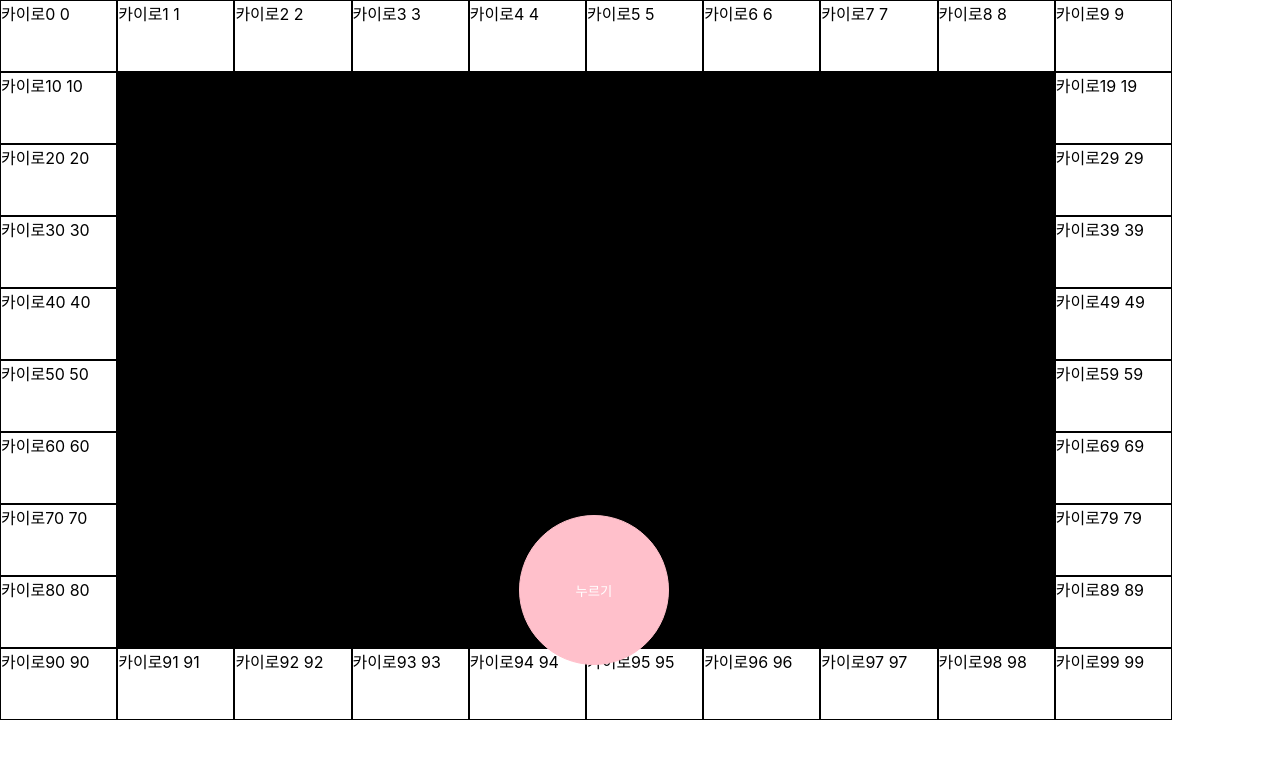
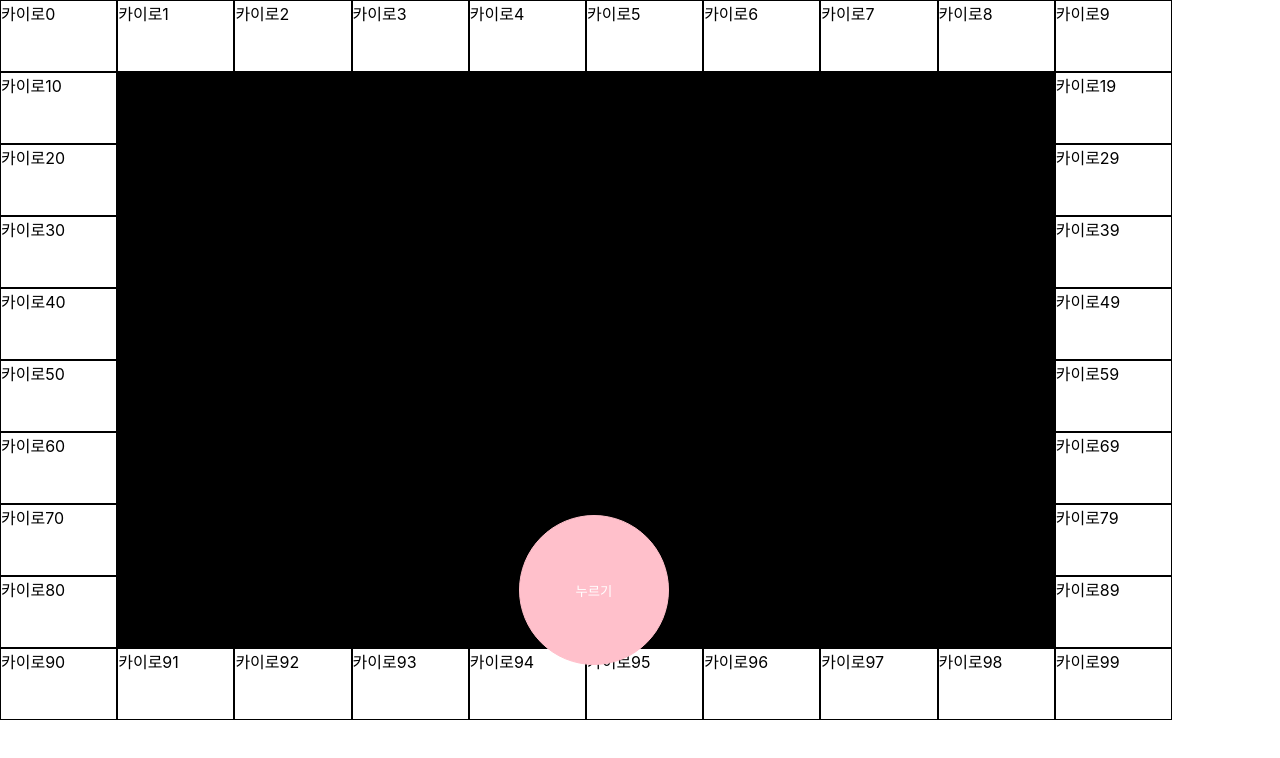
Before and after one commit to 2018os/bluemarble, a React (Create React App) app: page / in a window 1280 px wide. Shown: the top 758 px of the page. Built offline with nearby package versions, Linux system fonts and the light colour scheme.

Commit message:
맵 목록

```diff
--- a/src/board/Country.js
+++ b/src/board/Country.js
@@ -1,5 +1,6 @@
 import React, { Component } from 'react';
 import StyledCountry from './StyledCountry';
+// import "./Country.scss";
 
 class Country extends Component {
   static defaultProps = {
@@ -12,7 +13,7 @@ class Country extends Component {
   render() {
     const { id, name } = this.props.info;
     return (
-        <StyledCountry id={id}>{name} {id}</StyledCountry>
+        <StyledCountry id={id}>{name}</StyledCountry>
     )
   }
 }
```
